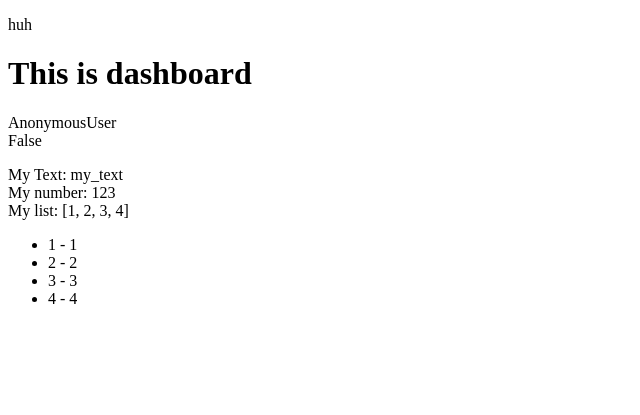
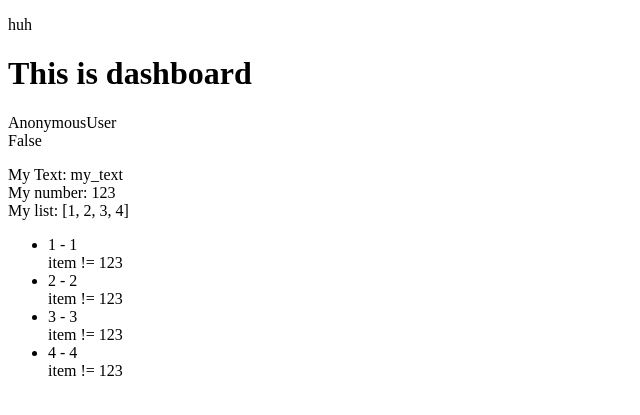
Before and after one commit to rathanDev/django, a Django app: page /dashboard/ in a window 1280 px wide. Shown: the part 70-485 px from the top of the page, without its empty margins (0-640 px from the left). Run offline with Django 3.2, Linux system fonts and the light colour scheme.

Commit message:
Use for and if in templates

```diff
--- a/starter/templates/dashboard.html
+++ b/starter/templates/dashboard.html
@@ -16,9 +16,19 @@ My list: {{ my_list }}
 
 <ul>
     {% for item in my_list %}
+
         <li>
             {{ forloop.counter }} - {{ item }}
         </li>
+
+        {% if item == 123 %}
+            item == 123
+        {% elif item != 123 %}
+            item != 123
+        {% else %}
+            else never true
+        {% endif %}
+
     {% endfor %}
 </ul>
 
```
Also changed, not shown: starter/draft.md (+3 -0 lines).
